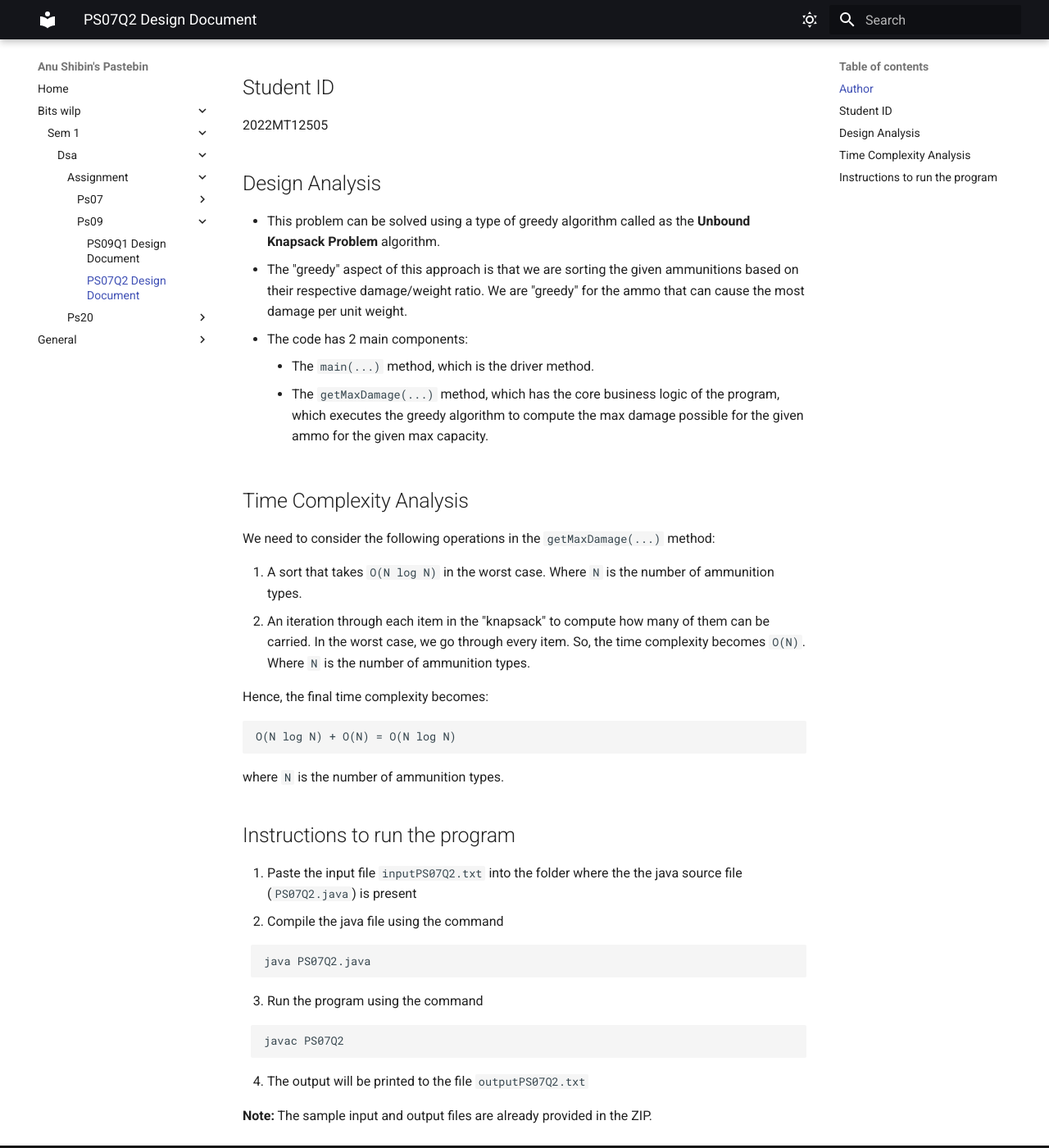
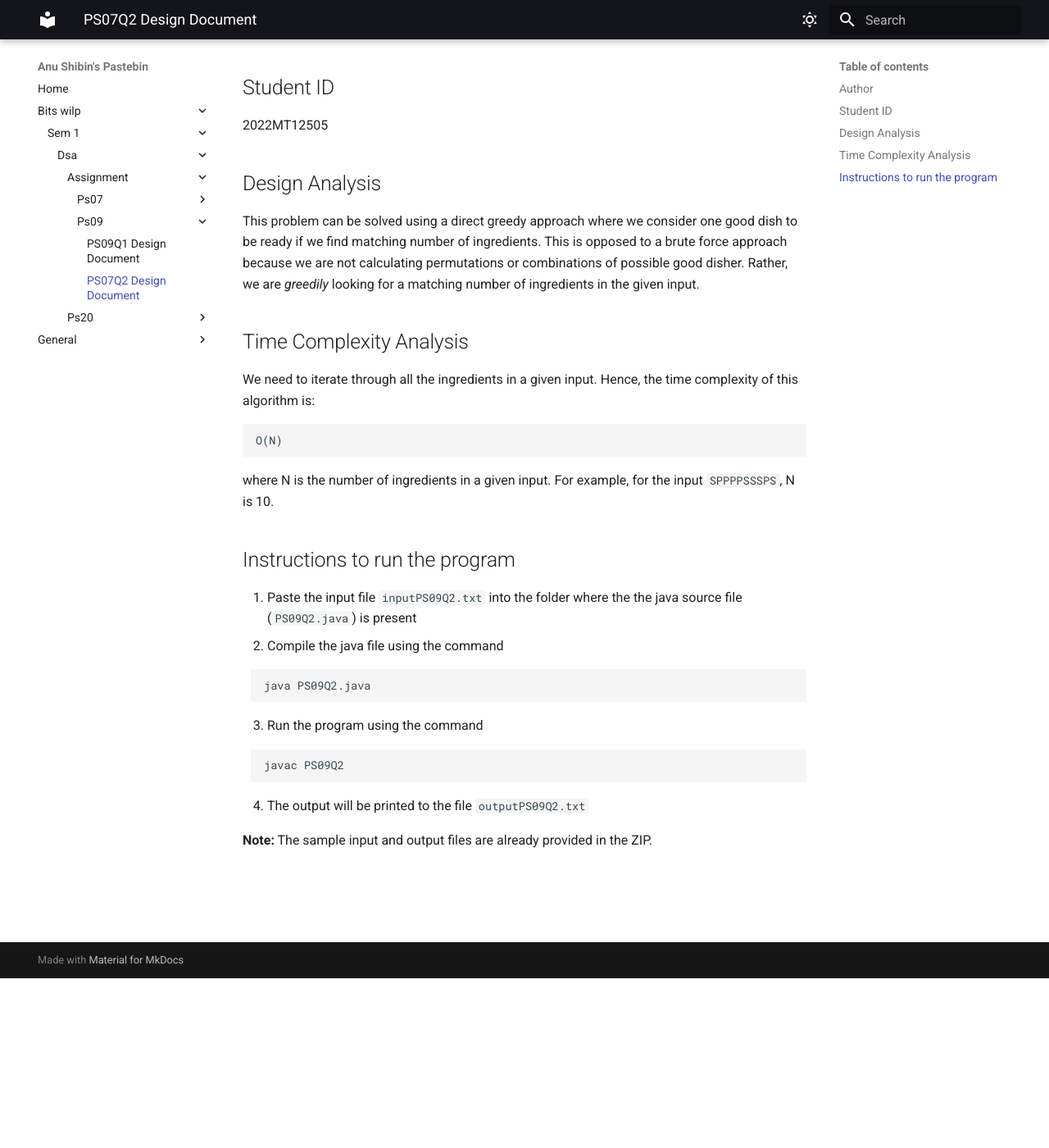
Before and after one commit to anushibin007/pastebin, an MkDocs documentation site: the page built from docs/bits-wilp/sem-1/dsa/assignment/ps09/Design Doc - PS09-Q2.md, in a window 1280 px wide and 1400 px high, scrolled down 207 px. Shown: the whole window at 82% size. Built offline with MkDocs 1.6.1 and Material for MkDocs 9.7.7, drawn with Linux system fonts in a browser that asks for light colours.

Commit message:
PS09Q2 done

````diff
--- a/docs/bits-wilp/sem-1/dsa/assignment/ps09/Design Doc - PS09-Q2.md
+++ b/docs/bits-wilp/sem-1/dsa/assignment/ps09/Design Doc - PS09-Q2.md
@@ -7,34 +7,26 @@ Varshinni M
 2022MT12505
 
 ## Design Analysis
--   This problem can be solved using a type of greedy algorithm called as the **Unbound Knapsack Problem** algorithm.
-- The "greedy" aspect of this approach is that we are sorting the given ammunitions based on their respective damage/weight ratio. We are "greedy" for the ammo that can cause the most damage per unit weight.
-- The code has 2 main components:
-	- The `main(...)` method, which is the driver method.
-	- The `getMaxDamage(...)` method, which has the core business logic of the program, which executes the greedy algorithm to compute the max damage possible for the given ammo for the given max capacity.
+This problem can be solved using a direct greedy approach where we consider one good dish to be ready if we find matching number of ingredients. This is opposed to a brute force approach because we are not calculating permutations or combinations of possible good disher. Rather, we are *greedily* looking for a matching number of ingredients in the given input.
 
 ## Time Complexity Analysis
-We need to consider the following operations in the `getMaxDamage(...)` method:
+We need to iterate through all the ingredients in a given input. Hence, the time complexity of this algorithm is:
+```
+O(N)
+```
+where N is the number of ingredients in a given input. For example, for the input `SPPPPSSSPS`, N is 10.
 
-1. A sort that takes `O(N log N)` in the worst case. Where `N` is the number of ammunition types.
-2. An iteration through each item in the "knapsack" to compute how many of them can be carried. In the worst case, we go through every item. So, the time complexity becomes `O(N)`. Where `N` is the number of ammunition types.
-
-Hence, the final time complexity becomes:
-```
-O(N log N) + O(N) = O(N log N)
-```
-where `N` is the number of ammunition types.
 ## Instructions to run the program
 <ol>
-<li>Paste the input file <code>inputPS07Q2.txt</code> into the folder where the the java source file (<code>PS07Q2.java</code>) is present</li>
+<li>Paste the input file <code>inputPS09Q2.txt</code> into the folder where the the java source file (<code>PS09Q2.java</code>) is present</li>
 <li>Compile the java file using the command</li>
 ```
-java PS07Q2.java
+java PS09Q2.java
 ```
 <li>Run the program using the command</li>
 ```
-javac PS07Q2
+javac PS09Q2
 ```
-<li>The output will be printed to the file <code>outputPS07Q2.txt</code></li>
+<li>The output will be printed to the file <code>outputPS09Q2.txt</code></li>
 </ol>
 **Note:** The sample input and output files are already provided in the ZIP.
````
